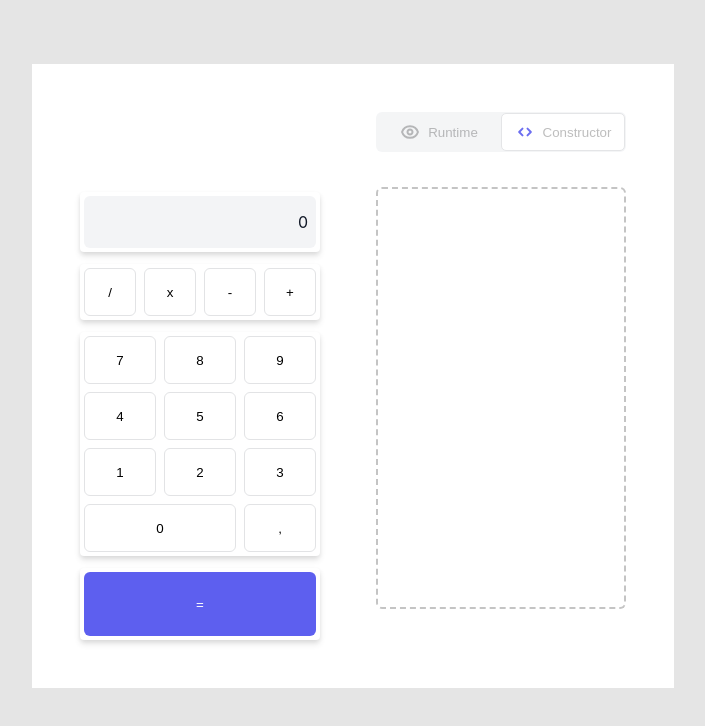
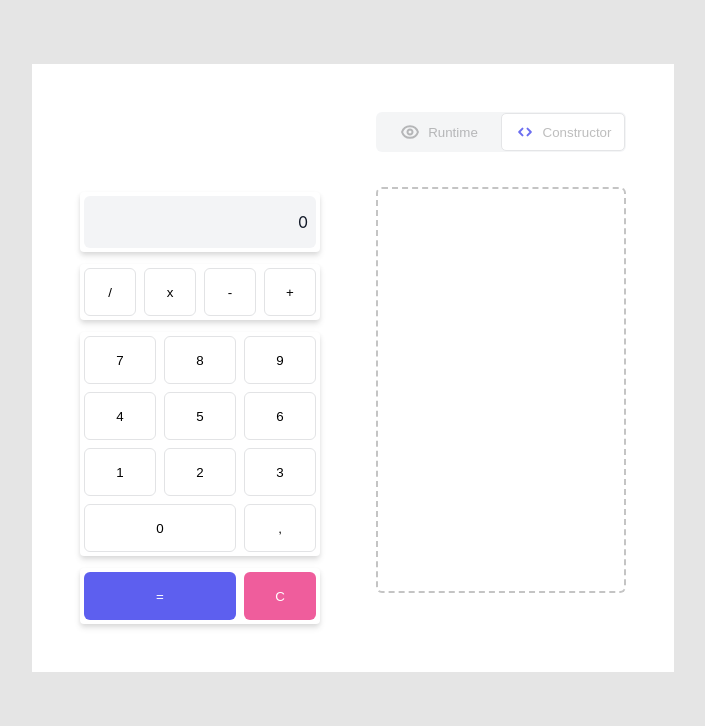
Before and after one commit to vatosarmat/dnd_calculator, a React (Create React App) app: page / in a window 1280 px wide. Shown: the top 726 px of the page, without its empty margins (287-992 px from the left). Built offline with nearby package versions, Linux system fonts and the light colour scheme.

Commit message:
Reset button

```diff
--- a/src/components/calculator-block/CalculatorBlock.tsx
+++ b/src/components/calculator-block/CalculatorBlock.tsx
@@ -71,8 +71,8 @@ export const CalculatorBlock = forwardRef<
           children = <Buttons.Digits disabled={disabled} />
           break
         }
-        case 'equal': {
-          children = <Buttons.Equal disabled={disabled} />
+        case 'controls': {
+          children = <Buttons.Control disabled={disabled} />
           break
         }
       }
--- a/src/components/calculator-block/blocks/Buttons.tsx
+++ b/src/components/calculator-block/blocks/Buttons.tsx
@@ -1,40 +1,48 @@
 import type { FC, Key } from 'react'
 
-import Button, { ButtonProps } from 'components/controls/Button'
-import ButtonBlock, { ButtonBlockProps } from 'components/controls/ButtonBlock'
+import ButtonBlock, {
+  ButtonBlockProps,
+  ButtonItem,
+} from 'components/controls/ButtonBlock'
 import {
   CalculatorDigitExt,
   calculatorDigitExtValues,
   CalculatorOperation,
   calculatorOperationValues,
+  CalculatorControl,
 } from 'state/calculator/model'
-
-type EqualButtonProps = Omit<ButtonProps, '$full' | '$primary' | 'children'>
-
-//Button with fixed props: fill, primary, children
-const Equal: FC<EqualButtonProps> = props => (
-  <Button {...props} $full $primary>
-    {'='}
-  </Button>
-)
 
 type CalculatorButtonBlockProps<V extends Key> = Omit<
   ButtonBlockProps<V>,
-  '$cols' | '$span' | 'values'
+  '$cols' | '$span' | 'items'
 >
 
-const Digits: FC<CalculatorButtonBlockProps<CalculatorDigitExt | ','>> = props => {
+const items: ButtonItem<CalculatorControl>[] = [
+  {
+    value: '=',
+    props: {
+      $color: 'primary',
+    },
+  },
+  { value: 'C', props: { $color: 'secondary' } },
+]
+
+const Control: FC<CalculatorButtonBlockProps<CalculatorControl>> = props => {
+  return <ButtonBlock {...props} items={items} $cols={3} $span={[1, 2]} />
+}
+
+const Digits: FC<CalculatorButtonBlockProps<CalculatorDigitExt>> = props => {
   return (
-    <ButtonBlock {...props} values={calculatorDigitExtValues} $cols={3} $span={[10, 2]} />
+    <ButtonBlock {...props} items={calculatorDigitExtValues} $cols={3} $span={[10, 2]} />
   )
 }
 
 const Operations: FC<CalculatorButtonBlockProps<CalculatorOperation>> = props => {
-  return <ButtonBlock {...props} values={calculatorOperationValues} $cols={4} />
+  return <ButtonBlock {...props} items={calculatorOperationValues} $cols={4} />
 }
 
 const exp = {
-  Equal,
+  Control,
   Digits,
   Operations,
 }
--- a/src/components/controls/Button.tsx
+++ b/src/components/controls/Button.tsx
@@ -3,7 +3,7 @@ import styled, { css } from 'styled-components'
 
 export type ButtonProps = {
   $full?: boolean
-  $primary?: boolean
+  $color?: 'default' | 'primary' | 'secondary'
 
   disabled?: boolean
   onClick?: MouseEventHandler
@@ -20,21 +20,28 @@ const StyledButton = styled.button<ButtonProps>`
     `}
 
   border-style: solid;
-  border-color: ${({ theme }) => theme.palette.gray.buttonBorder};
-  border-radius: ${({ theme }) => theme.decoration.buttonBorderRadius}px;
 
-  ${({ $primary, theme: { palette } }) =>
-    $primary
-      ? css`
-          border-width: 0px;
-          color: ${palette.gray.white};
-          background-color: ${palette.primary};
-        `
-      : css`
-          border-width: 1px;
-          color: ${palette.gray.black};
-          background-color: ${palette.gray.white};
-        `}
+  ${({ $color = 'default', theme }) => {
+    const { palette, decoration } = theme
+
+    return [
+      css`
+        border-color: ${palette.gray.buttonBorder};
+        border-radius: ${decoration.buttonBorderRadius}px;
+      `,
+      $color === 'default'
+        ? css`
+            border-width: 1px;
+            color: ${palette.gray.black};
+            background-color: ${palette.gray.white};
+          `
+        : css`
+            border-width: 0px;
+            color: ${palette.gray.white};
+            background-color: ${palette[$color]};
+          `,
+    ]
+  }}
 
   &:disabled {
     pointer-events: none;
--- a/src/components/controls/ButtonBlock.tsx
+++ b/src/components/controls/ButtonBlock.tsx
@@ -1,7 +1,7 @@
 import type { Key } from 'react'
 import styled, { css } from 'styled-components'
 
-import Button from './Button'
+import Button, { ButtonProps } from './Button'
 
 type SpanItem = [childIndex: number, span: number]
 
@@ -42,30 +42,49 @@ const Div = styled.div<DivProps>`
   }}
 `
 
+export type ButtonItem<V extends Key> = {
+  label?: string
+  value: V
+  props: Partial<ButtonProps>
+}
+
 export type ButtonBlockProps<V extends Key> = {
   disabled?: boolean
 
   onClick?: (value: V) => void
-  values: readonly V[]
+  items: readonly ButtonItem<V>[] | readonly V[]
 } & DivProps
 
 export const ButtonBlock = <V extends Key>({
   disabled,
-  values,
+  items: itemsProp,
   onClick,
   ...divProps
 }: ButtonBlockProps<V>) => {
+  let items: ButtonItem<V>[]
+  if (itemsProp.length > 0 && typeof itemsProp[0] === 'object') {
+    items = itemsProp as ButtonItem<V>[]
+  } else {
+    items = (itemsProp as V[]).map(value => ({
+      value,
+      props: {},
+    }))
+  }
+
   return (
     <Div {...divProps}>
-      {values.map(v => (
-        <Button
-          key={v}
-          disabled={disabled}
-          onClick={onClick ? () => onClick(v) : undefined}
-        >
-          {v.toString()}
-        </Button>
-      ))}
+      {items.map(({ value, label, props }) => {
+        return (
+          <Button
+            {...props}
+            key={value}
+            disabled={disabled}
+            onClick={onClick ? () => onClick(value) : undefined}
+          >
+            {label ?? value.toString()}
+          </Button>
+        )
+      })}
     </Div>
   )
 }
--- a/src/components/ui-panes/Calculator/index.tsx
+++ b/src/components/ui-panes/Calculator/index.tsx
@@ -4,16 +4,19 @@ import Shape from './Shape'
 import { Display, Buttons, CalculatorBlock } from 'components/calculator-block'
 import { StateContext as CanvasState } from 'state/canvas'
 import * as input from 'state/calculator/input'
-import type { State, Action as InputAction } from 'state/calculator/input'
-import type { CalculatorDigitExt } from 'state/calculator/model'
+import type { State as InputState, Action as InputAction } from 'state/calculator/input'
+import * as calc from 'state/calculator/core'
+import type { State as CalcState, Action as CalcAction } from 'state/calculator/core'
+import type { CalculatorDigitExt, CalculatorControl } from 'state/calculator/model'
 
-const displayString = (state: State): string => {
+const displayString = (state: InputState): string => {
   return input.inputValue(state).toString()
 }
 
 const Calculator: FC = () => {
   const { canvasContent } = useContext(CanvasState)
   const [inputState, inputDispatch] = useReducer(input.reducer, input.initialState)
+  const [calcState, calcDispatch] = useReducer(calc.reducer, calc.initialState)
 
   const onDigitButton = (digit: CalculatorDigitExt) => {
     let action: InputAction
@@ -23,6 +26,16 @@ const Calculator: FC = () => {
       action = { type: 'digit', payload: { digit } }
     }
     inputDispatch(action)
+  }
+
+  const onControlButton = (control: CalculatorControl) => {
+    if (control === 'C') {
+      const reset = { type: 'reset' } as const
+      inputDispatch(reset)
+      calcDispatch(reset)
+    } else {
+      //control === '='
+    }
   }
 
   return (
@@ -42,8 +55,8 @@ const Calculator: FC = () => {
             blockChildren = <Buttons.Digits onClick={onDigitButton} />
             break
           }
-          case 'equal': {
-            blockChildren = <Buttons.Equal />
+          case 'controls': {
+            blockChildren = <Buttons.Control onClick={onControlButton} />
             break
           }
         }
--- a/src/state/calculator/core/reducer.ts
+++ b/src/state/calculator/core/reducer.ts
@@ -9,13 +9,6 @@ export type State = {
   result: number | null
 }
 
-// const selectors = {
-//   displayNumber: ({ input: { integer, fraction, minus } }: State): number => {
-//     const abs = parseFloat([integer, fraction].join('.'))
-//     return minus ? -abs : abs
-//   },
-// }
-
 export const initialState: State = {
   mode: 'input',
   register: null,
@@ -23,9 +16,11 @@ export const initialState: State = {
   result: null,
 }
 
-export type Action =
+type ModeAction =
   | { type: 'operation'; payload: { operation: CalculatorOperation; operand: number } }
   | { type: 'equal'; payload: { operand: number } }
+
+export type Action = ModeAction | { type: 'reset'; payload?: {} }
 
 const operationExec: Record<CalculatorOperation, (a: number, b: number) => number> = {
   '/': (a, b) => a / b,
@@ -35,7 +30,7 @@ const operationExec: Record<CalculatorOperation, (a: number, b: number) => numbe
 }
 
 const modeReducer = {
-  input: (state: State, { payload, type }: Action): State => {
+  input: (state: State, { payload, type }: ModeAction): State => {
     switch (type) {
       case 'operation': {
         let result
@@ -73,7 +68,7 @@ const modeReducer = {
     }
   },
 
-  output: (state: State, { payload, type }: Action): State => {
+  output: (state: State, { payload, type }: ModeAction): State => {
     switch (type) {
       case 'operation': {
         return {
@@ -96,5 +91,8 @@ const modeReducer = {
 }
 
 export const reducer: Reducer<State, Action> = (state, action) => {
+  if (action.type === 'reset') {
+    return { ...initialState }
+  }
   return modeReducer[state.mode](state, action)
 }
--- a/src/state/calculator/input/reducer.ts
+++ b/src/state/calculator/input/reducer.ts
@@ -18,9 +18,13 @@ export type Action =
   | { type: 'digit'; payload: { digit: CalculatorDigit } }
   | { type: 'decimal_separator'; payload?: {} }
   | { type: 'sign'; payload?: {} }
+  | { type: 'reset'; payload?: {} }
 
 export const reducer: Reducer<State, Action> = (state, { type, payload }) => {
   switch (type) {
+    case 'reset': {
+      return { ...initialState }
+    }
     case 'digit': {
       const newState = { ...state }
       if (newState.fraction === null) {
--- a/src/state/calculator/model.ts
+++ b/src/state/calculator/model.ts
@@ -17,3 +17,6 @@ export type CalculatorDigitExt = typeof calculatorDigitExtValues[number]
 
 export const calculatorOperationValues = ['/', 'x', '-', '+'] as const
 export type CalculatorOperation = typeof calculatorOperationValues[number]
+
+export const calculatorControlValues = ['=', 'C'] as const
+export type CalculatorControl = typeof calculatorControlValues[number]
--- a/src/state/canvas/model.ts
+++ b/src/state/canvas/model.ts
@@ -2,6 +2,6 @@ export const calculatorBlockNameValues = [
   'display',
   'operations',
   'digits',
-  'equal',
+  'controls',
 ] as const
 export type CalculatorBlockName = typeof calculatorBlockNameValues[number]
--- a/src/styled.d.ts
+++ b/src/styled.d.ts
@@ -11,7 +11,7 @@ declare module 'styled-components' {
         height: {
           operations: number
           digits: number
-          equal: number
+          controls: number
           display: number
         }
       }
@@ -22,6 +22,7 @@ declare module 'styled-components' {
     }
     palette: {
       primary: string
+      secondary: string
       sky: string
       gray: {
         black: string
--- a/src/theme.ts
+++ b/src/theme.ts
@@ -10,7 +10,7 @@ const theme: DefaultTheme = {
       height: {
         operations: 56,
         digits: 224,
-        equal: 72,
+        controls: 56,
         display: 60,
       },
     },
@@ -22,6 +22,7 @@ const theme: DefaultTheme = {
   },
   palette: {
     primary: '#5d5fef',
+    secondary: '#ef5d9c',
     sky: '#f0f9ff',
     gray: {
       black: '#000000',
```
